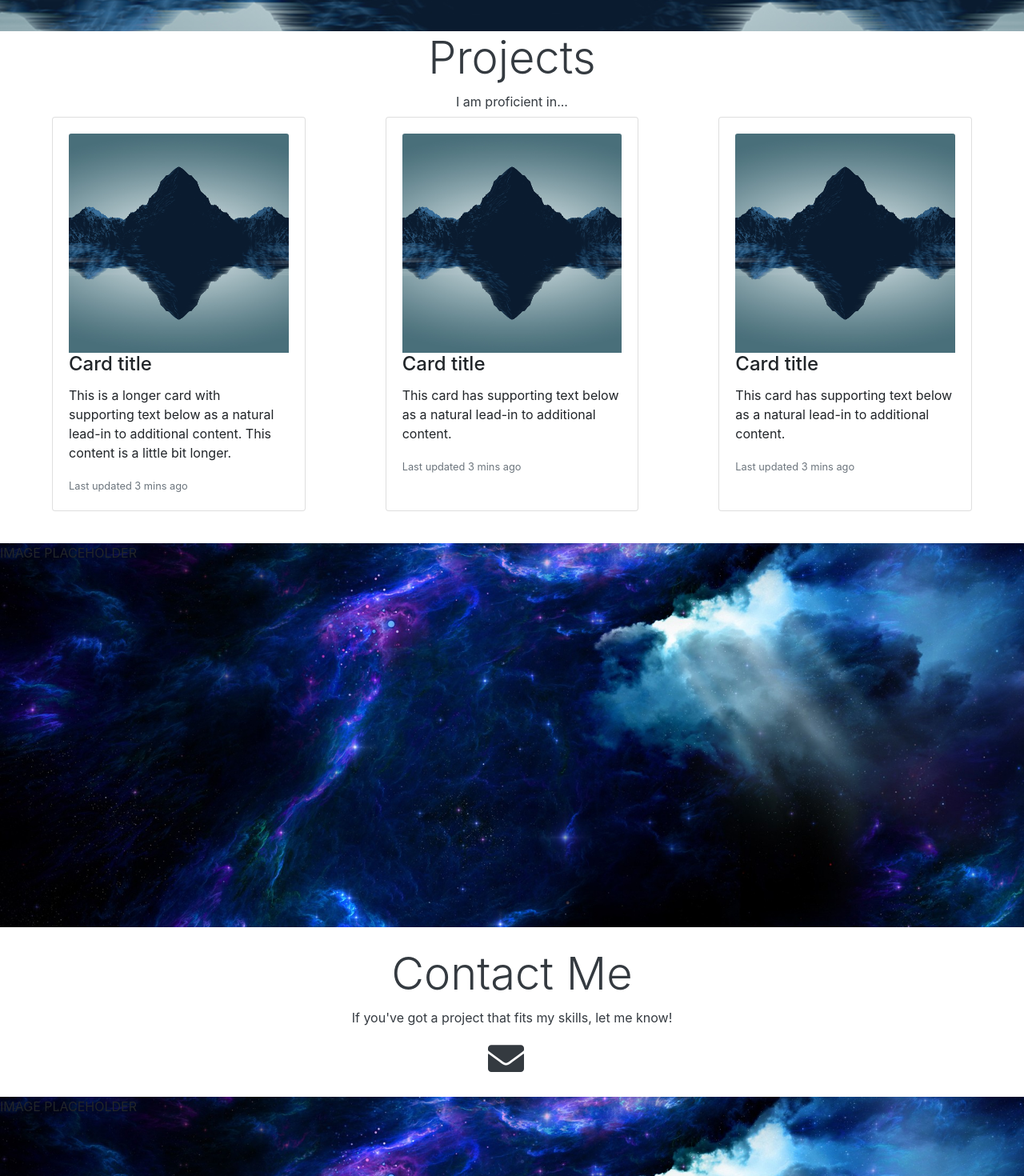
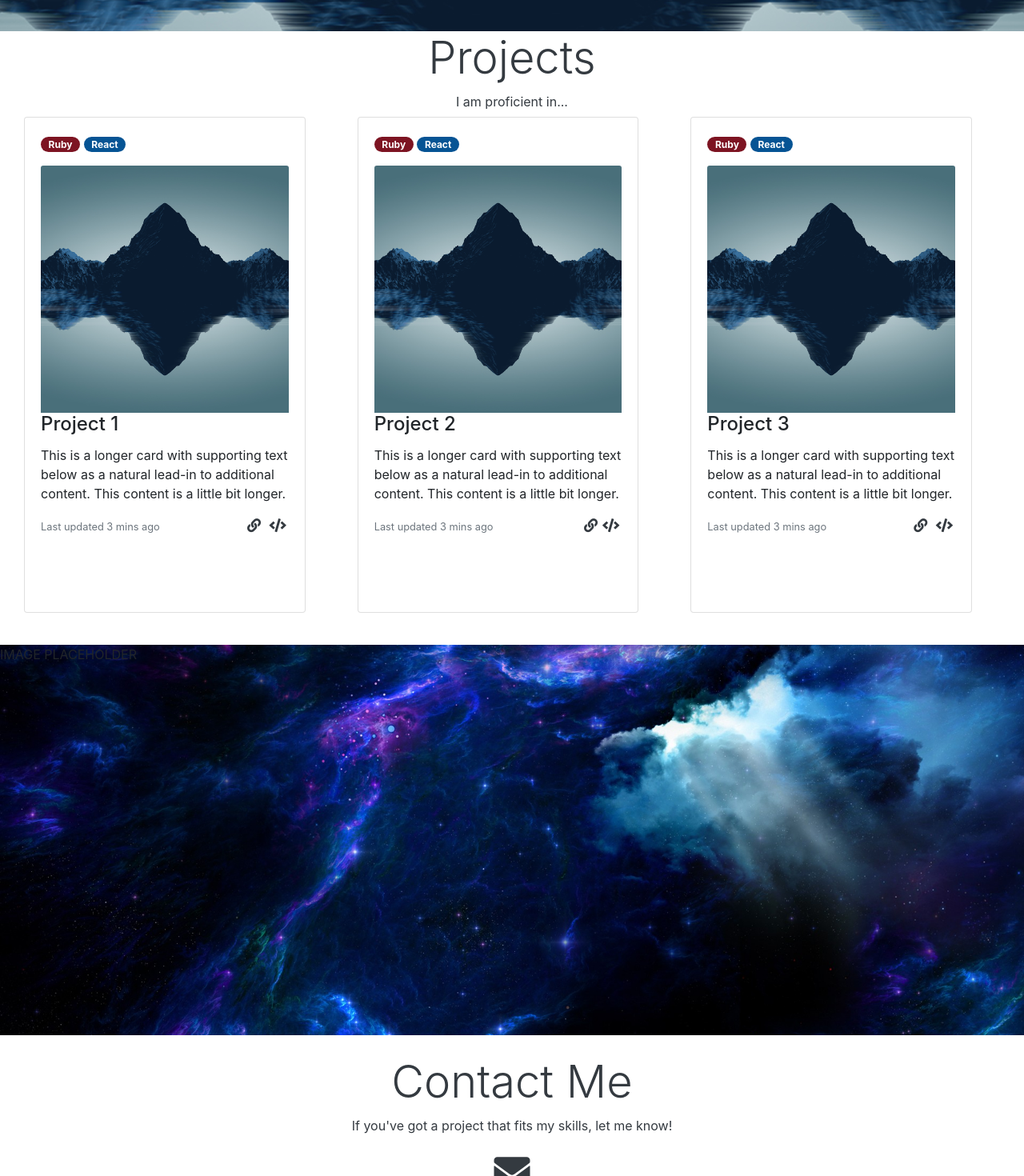
Before and after one commit to Tellefsonjr/github_portfolio, a React (Create React App) app: page / in a window 1280 px wide. Shown: the part 773-2243 px from the top of the page at 80% size. Built offline with nearby package versions, Linux system fonts and the light colour scheme.

Commit message:
adds project card language flair and link placeholders

```diff
--- a/src/components/About.js
+++ b/src/components/About.js
@@ -16,8 +16,8 @@ export class About extends Component {
           <img id="avatar" src={avatar} className="img-fluid rounded-circle" alt="Avatar" />
             <h3 className="display-4"> Tim Ellefson </h3>
             <h3 className="lead"><small> Full Stack Dev | API Enthusiast | Music Lover </small></h3>
-            <a href="/" ><span className="fab fa-github" /> </a>
-            <a href="/" ><span className="fab fa-linkedin" /> </a>
+            <a href="https://github.com/Tellefsonjr" ><span className="fab fa-github" /> </a>
+            <a href="https://www.linkedin.com/in/timmeyellefson" ><span className="fab fa-linkedin" /> </a>
             <a href="/" ><span className="fas fa-file-download" /> </a>
           </div>
 
--- a/src/components/Footer.js
+++ b/src/components/Footer.js
@@ -9,8 +9,8 @@ export class Footer extends Component {
       <div className="">
         <div className="section row footer">
           <div id="footerSection" className="col-lg-12 col-xs-12 fluid-container text-center text-dark">
-            <a href="/" ><span className="fab fa-github" /></a>
-            <a href="/" ><span className="fab fa-linkedin" /></a>
+            <a href="https://github.com/Tellefsonjr" ><span className="fab fa-github" /></a>
+            <a href="https://www.linkedin.com/in/timmeyellefson/" ><span className="fab fa-linkedin" /></a>
             <a href="/" ><span className="fas fa-file-download" /></a>
           </div>
         </div>
--- a/src/components/Projects.js
+++ b/src/components/Projects.js
@@ -11,7 +11,7 @@ export class Projects extends Component {
       <div className="section row justify-content-center">
         <div id="projectSection" className="col-lg-12 col-xs-12">
         <div className="text-center text-dark">
-            <h3 className="display-4"> Projects </h3>
+            <h3 className="display-4 lined"><span className="title"> Projects </span></h3>
           <h3 className="lead"><small> I am proficient in...  </small></h3>
         </div>
         {/* <div className="container-fluid mobile-card-container">
@@ -20,30 +20,45 @@ export class Projects extends Component {
 
         <div className = "card-scroll-container d-flex flex-row flex-nowrap" >
           <div className="card card-body">
-            <img className="card-img-top" src={image} alt="Card image cap" />
+            <p className="card-text"><span className="badge badge-pill badge-danger">Ruby</span> <span className="badge badge-pill badge-primary">React</span></p>
+            <img className="card-img-top" src={image} alt="Card cap" />
             <div className="card-block">
-              <h4 className="card-title">Card title</h4>
+              <h4 className="card-title">Project 1</h4>
               <p className="card-text">This is a longer card with supporting text below as a natural lead-in to additional content. This content is a little bit longer.</p>
+              <div className="float-right">
+                <a href="/" className=""> <span className="fas fa-link"></span></a>
+                <a href="/" className=""> <span className="fas fa-code"></span></a>
+              </div>
               <p className="card-text">
                 <small className="text-muted">Last updated 3 mins ago</small>
               </p>
             </div>
           </div>
           <div className="card card-body">
-            <img className="card-img-top" src={image} alt="Card image cap" />
+            <p className="card-text"><span className="badge badge-pill badge-danger">Ruby</span> <span className="badge badge-pill badge-primary">React</span></p>
+            <img className="card-img-top" src={image} alt="Card cap" />
             <div className="card-block">
-                <h4 className="card-title">Card title</h4>
-              <p className="card-text">This card has supporting text below as a natural lead-in to additional content.</p>
+              <h4 className="card-title">Project 2</h4>
+              <p className="card-text">This is a longer card with supporting text below as a natural lead-in to additional content. This content is a little bit longer.</p>
+              <div className="float-right">
+                <a href="/" className=""><span className="fas fa-link"></span></a>
+                <a href="/" className=""><span className="fas fa-code"></span></a>
+              </div>
               <p className="card-text">
                 <small className="text-muted">Last updated 3 mins ago</small>
               </p>
             </div>
           </div>
           <div className="card card-body">
-              <img className="card-img-top" src={image} alt="Card image cap" />
+            <p className="card-text"><span className="badge badge-pill badge-danger">Ruby</span> <span className="badge badge-pill badge-primary">React</span></p>
+            <img className="card-img-top" src={image} alt="Card cap" />
             <div className="card-block">
-                  <h4 className="card-title">Card title</h4>
-                <p className="card-text">This card has supporting text below as a natural lead-in to additional content.</p>
+              <h4 className="card-title">Project 3</h4>
+              <p className="card-text">This is a longer card with supporting text below as a natural lead-in to additional content. This content is a little bit longer.</p>
+              <div className="float-right">
+                <a href="/" className=""> <span className="fas fa-link"></span></a>
+                <a href="/" className=""> <span className="fas fa-code"></span></a>
+              </div>
               <p className="card-text">
                 <small className="text-muted">Last updated 3 mins ago</small>
               </p>
--- a/src/stylesheets/About.css
+++ b/src/stylesheets/About.css
@@ -11,7 +11,7 @@
   padding-top: 5vh;
 }
 
-.fab, .fas{
+#aboutSection .fab, #aboutSection .fas{
   padding-right: 15px;
   padding-top: 10px;
   text-decoration: none;
--- a/src/stylesheets/App.css
+++ b/src/stylesheets/App.css
@@ -4,6 +4,12 @@ body{
   background-position: top;
   background-repeat: no-repeat;
   background-size: cover;
+}
+.section a{
+  color: #343a40;
+}
+.section a:hover{
+  color: #007bff !important;
 }
 #bodyContainer{
   margin-top: 56px;
--- a/src/stylesheets/Contact.css
+++ b/src/stylesheets/Contact.css
@@ -4,6 +4,10 @@
   padding: 25px;
   min-height: 25vh;
 }
+#contactSection .fa-envelope{
+  font-size: 45px;
+  padding-top: 15px;
+}
 .fa-envelope:hover{
   cursor: pointer;
   color: #007bff !important;
--- a/src/stylesheets/Projects.css
+++ b/src/stylesheets/Projects.css
@@ -3,18 +3,34 @@
   width: 100vw;
   padding-bottom: 5vh;
 }
+#projectSection .fas{
+  font-size: 17px;
+  padding: 0 3px;
+}
 .card-scroll-container{
+  min-height: 77.5vh;
+  max-height: 80vh;
 }
-
+.badge-pill{
+  padding: .3em .8em;
+}
+.badge-danger{
+  background-color: rgb(125, 20, 34);
+}
+.badge-primary{
+  background-color: rgb(6, 84, 148);
+}
 .card-body {
-    min-height: 300px;
     min-width: 300px;
-    margin: 0 50px;
+    margin: 0 50px 0 15px;
 }
 @media (max-width: 575.98px) {
+  #projectSection{
+    padding-bottom: 1vh;
+  }
   .card-scroll-container{
     overflow-x: scroll;
-
+    max-height: 300px;
   }
   .card-body {
       min-height: 300px;
--- a/src/stylesheets/Spacer.css
+++ b/src/stylesheets/Spacer.css
@@ -1,6 +1,6 @@
 .spacer{
   min-height: 25vh;
-  height: 60vh;
+  height: 61vh;
   background: url("../images/placeholder.jpg");
   background-attachment: fixed;
   background-position: center;
```
Lines whose indentation alone changed are shown as unchanged.
